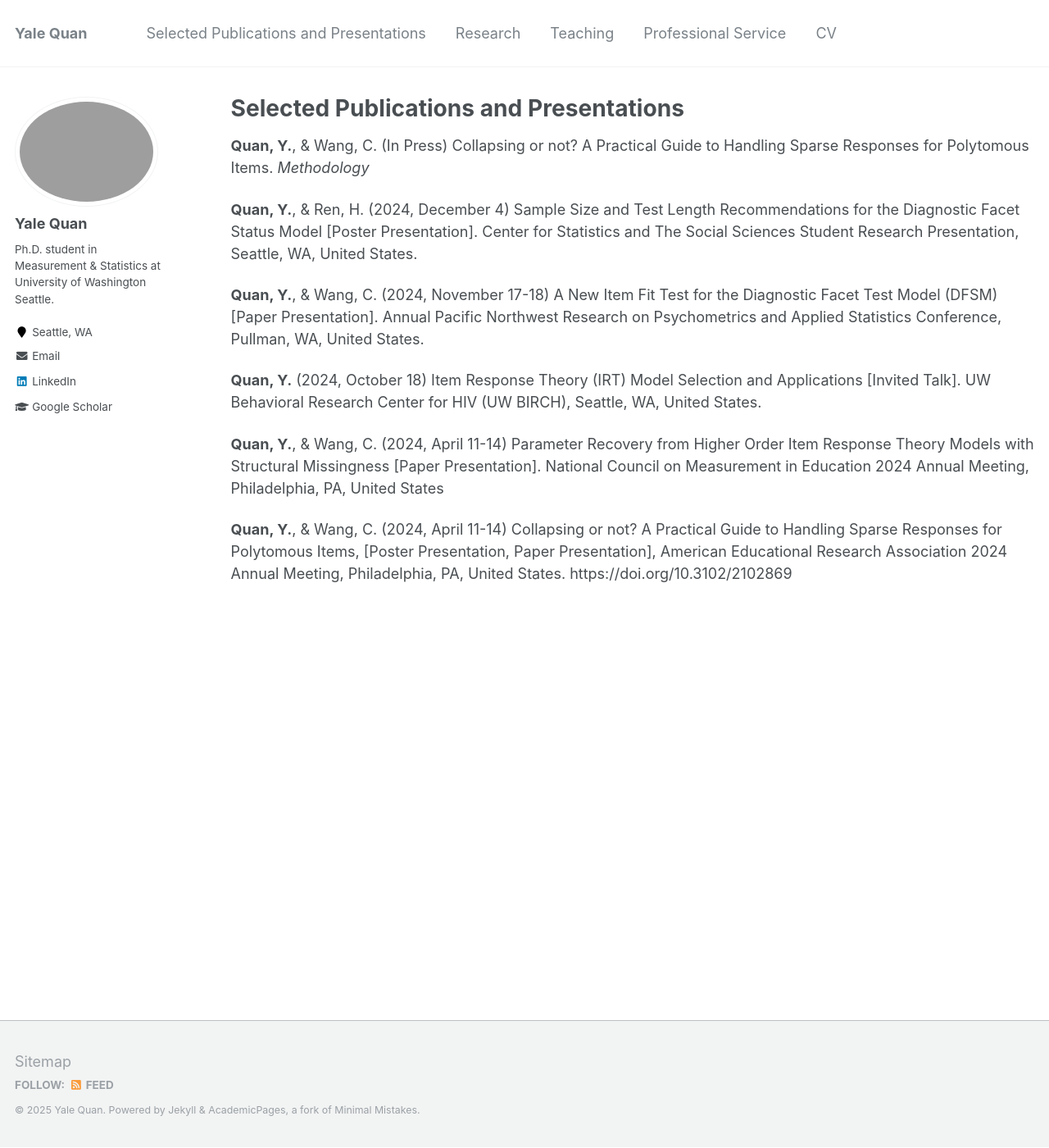
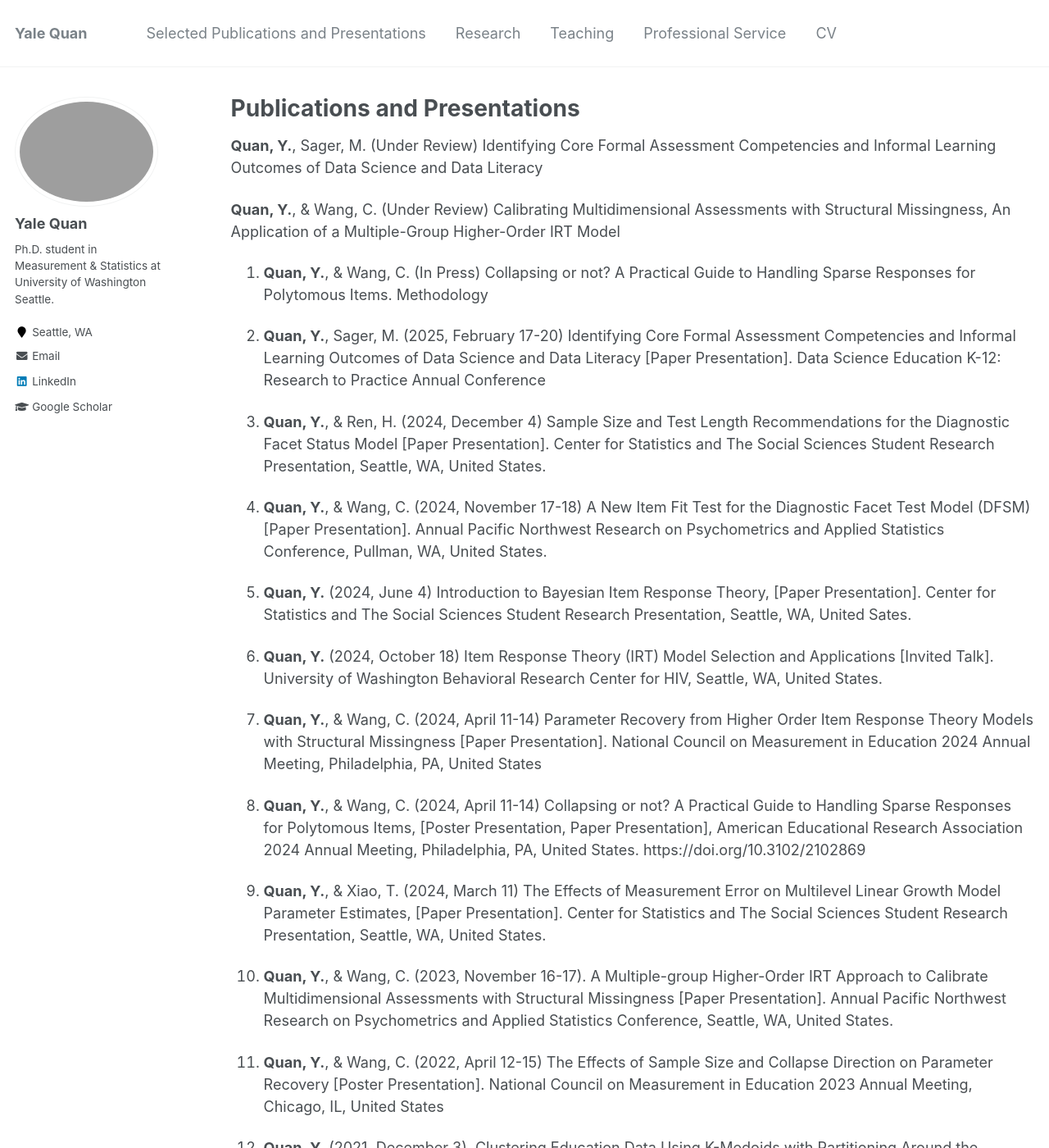
Before and after one commit to yalequan/yalequan.github.io, a Jekyll site: the page built from _pages/publications_and_presentations.md, in a window 1280 px wide and 1400 px high. Shown: the whole window at 82% size. Built offline with Jekyll 4.4.1, drawn with Linux system fonts in a browser that asks for light colours; some of the changed text lies outside the part shown.

Commit message:
Update CSV

```diff
--- a/_pages/publications_and_presentations.md
+++ b/_pages/publications_and_presentations.md
@@ -1,18 +1,36 @@
 ---
 layout: archive
-title: "Selected Publications and Presentations"
+title: "Publications and Presentations"
 permalink: /publications_and_presentations/
 author_profile: true
 ---
 
-**Quan, Y.**, & Wang, C. (In Press) Collapsing or not? A Practical Guide to Handling Sparse Responses for Polytomous Items. *Methodology*
+**Quan, Y.**, Sager, M. (Under Review) Identifying Core Formal Assessment Competencies and Informal Learning Outcomes of Data Science and Data Literacy
 
-**Quan, Y.**, & Ren, H. (2024, December 4) Sample Size and Test Length Recommendations for the Diagnostic Facet Status Model [Poster Presentation]. Center for Statistics and The Social Sciences Student Research Presentation, Seattle, WA, United States.
+**Quan, Y.**, & Wang, C. (Under Review) Calibrating Multidimensional Assessments with Structural Missingness, An Application of a Multiple-Group Higher-Order IRT Model
 
-**Quan, Y.**, & Wang, C. (2024, November 17-18) A New Item Fit Test for the Diagnostic Facet Test Model (DFSM) [Paper Presentation]. Annual Pacific Northwest Research on Psychometrics and Applied Statistics Conference, Pullman, WA, United States.
+1. **Quan, Y.**, & Wang, C. (In Press) Collapsing or not? A Practical Guide to Handling Sparse Responses for Polytomous Items. Methodology
 
-**Quan, Y.** (2024, October 18) Item Response Theory (IRT) Model Selection and Applications [Invited Talk]. UW Behavioral Research Center for HIV (UW BIRCH), Seattle, WA, United States.
+2. **Quan, Y.**, Sager, M. (2025, February 17-20) Identifying Core Formal Assessment Competencies and Informal Learning Outcomes of Data Science and Data Literacy [Paper Presentation]. Data Science Education K-12: Research to Practice Annual Conference
 
-**Quan, Y.**, & Wang, C. (2024, April 11-14) Parameter Recovery from Higher Order Item Response Theory Models with Structural Missingness [Paper Presentation]. National Council on Measurement in Education 2024 Annual Meeting, Philadelphia, PA, United States
+3. **Quan, Y.**, & Ren, H. (2024, December 4) Sample Size and Test Length Recommendations for the Diagnostic Facet Status Model [Paper Presentation]. Center for Statistics and The Social Sciences Student Research Presentation, Seattle, WA, United States.
 
-**Quan, Y.**, & Wang, C. (2024, April 11-14) Collapsing or not? A Practical Guide to Handling Sparse Responses for Polytomous Items, [Poster Presentation, Paper Presentation], American Educational Research Association 2024 Annual Meeting, Philadelphia, PA, United States. https://doi.org/10.3102/2102869
+4. **Quan, Y.**, & Wang, C. (2024, November 17-18) A New Item Fit Test for the Diagnostic Facet Test Model (DFSM) [Paper Presentation]. Annual Pacific Northwest Research on Psychometrics and Applied Statistics Conference, Pullman, WA, United States.
+
+5. **Quan, Y.** (2024, June 4) Introduction to Bayesian Item Response Theory, [Paper Presentation]. Center for Statistics and The Social Sciences Student Research Presentation, Seattle, WA, United Sates.
+
+6. **Quan, Y.** (2024, October 18) Item Response Theory (IRT) Model Selection and Applications [Invited Talk]. University of Washington Behavioral Research Center for HIV, Seattle, WA, United States.
+
+7. **Quan, Y.**, & Wang, C. (2024, April 11-14) Parameter Recovery from Higher Order Item Response Theory Models with Structural Missingness [Paper Presentation]. National Council on Measurement in Education 2024 Annual Meeting, Philadelphia, PA, United States
+
+8. **Quan, Y.**, & Wang, C. (2024, April 11-14) Collapsing or not? A Practical Guide to Handling Sparse Responses for Polytomous Items, [Poster Presentation, Paper Presentation], American Educational Research Association 2024 Annual Meeting, Philadelphia, PA, United States. https://doi.org/10.3102/2102869
+
+9. **Quan, Y.**, & Xiao, T. (2024, March 11) The Effects of Measurement Error on Multilevel Linear Growth Model Parameter Estimates, [Paper Presentation]. Center for Statistics and The Social Sciences Student Research Presentation, Seattle, WA, United States.
+
+10. **Quan, Y.**, & Wang, C. (2023, November 16-17). A Multiple-group Higher-Order IRT Approach to Calibrate Multidimensional Assessments with Structural Missingness [Paper Presentation]. Annual Pacific Northwest Research on Psychometrics and Applied Statistics Conference, Seattle, WA, United States.
+
+11. **Quan, Y.**, & Wang, C. (2022, April 12-15) The Effects of Sample Size and Collapse Direction on Parameter Recovery [Poster Presentation]. National Council on Measurement in Education 2023 Annual Meeting, Chicago, IL, United States
+
+12. **Quan, Y.** (2021, December 3). Clustering Education Data Using K-Medoids with Partitioning Around the Medoids Algorithm [Seminar Presentation]. Measurement & Statistics Seminar, University of Washington. Seattle, WA, United States
+
+13. **Quan, Y.** (2020). A Multivariate Statistical Analysis of Major Change Patterns and Significant Factors That Influence Graduation Rates: A Case Study at California State University, Long Beach (Publication No. 28155286) [Master's Thesis, California State University Long Beach]. ProQuest Dissertations and Theses Global
```
Also changed, not shown: 1 other file.
